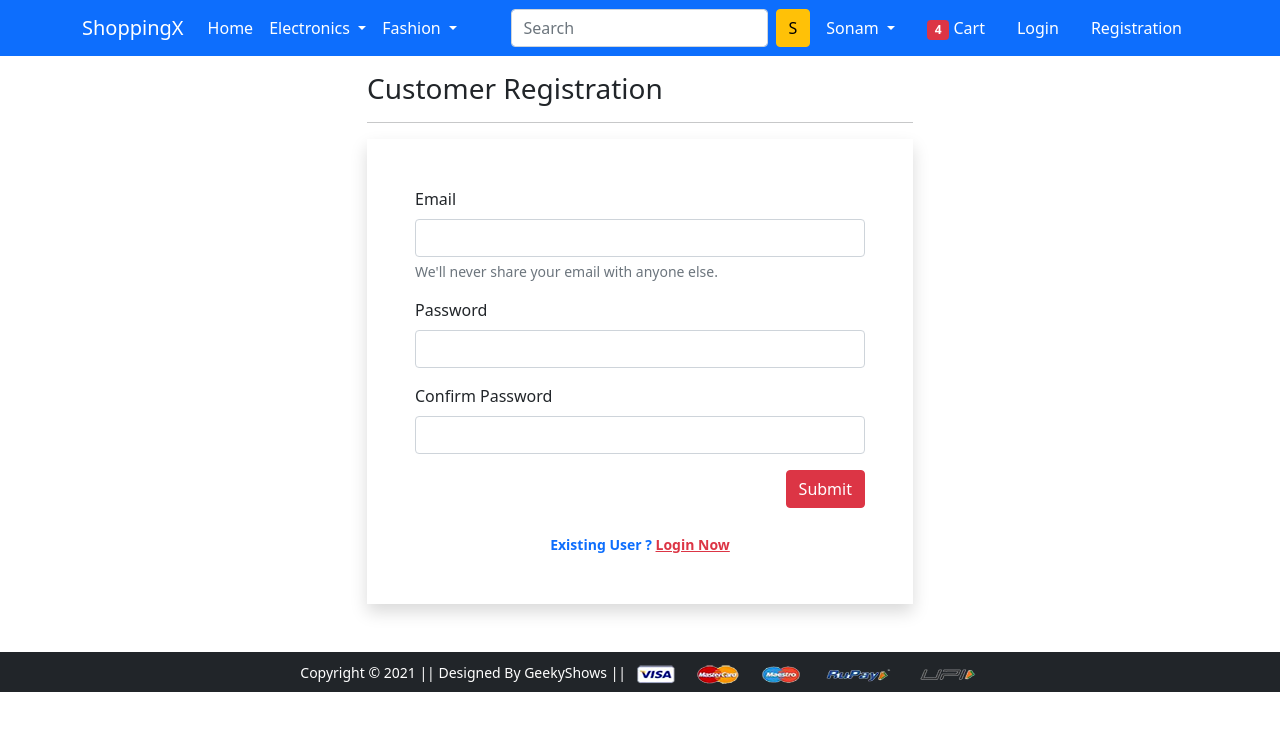
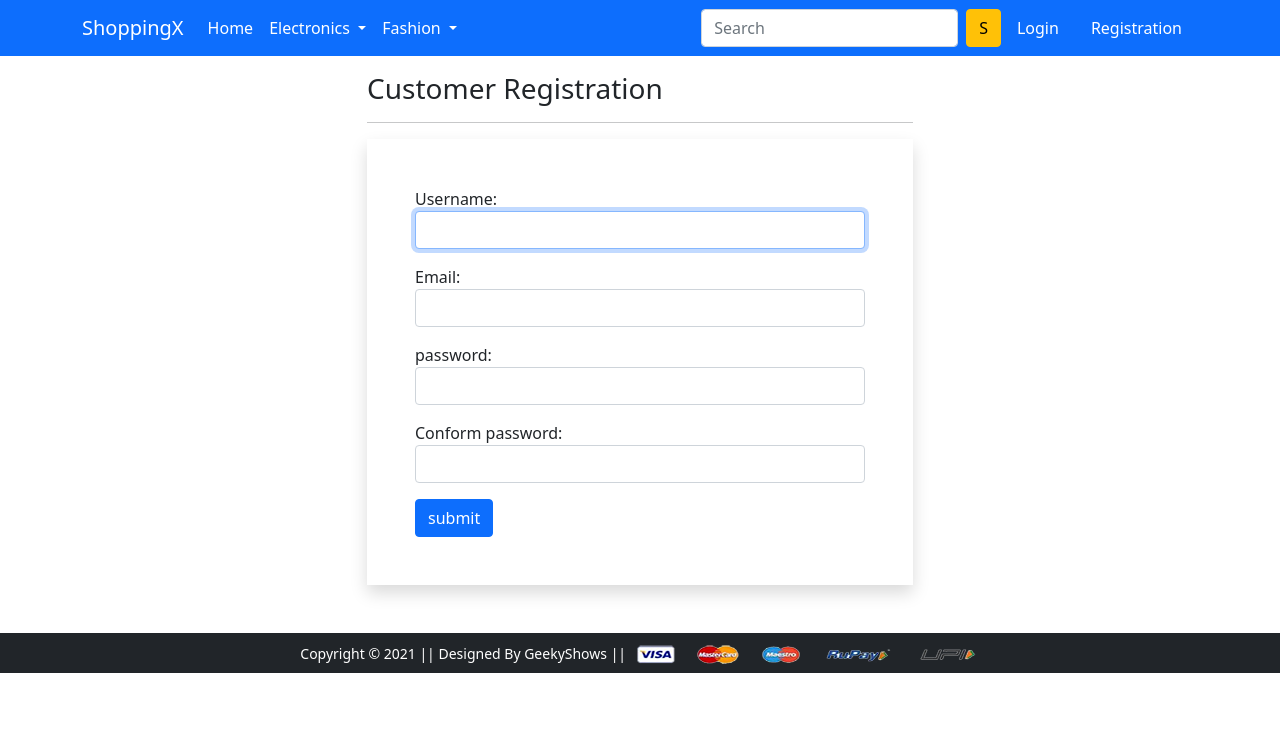
Before and after one commit to foramdadhaniya1111/shoppinglyx, a Django app: page /registration/ in a window 1280 px wide. Shown: the top 731 px of the page. Run offline with Django 4.2, Linux system fonts and the light colour scheme; some libraries are stand-ins or nearby versions.

Commit message:
second changes

```diff
--- a/app/admin.py
+++ b/app/admin.py
@@ -17,7 +17,6 @@ class Cartmodeladmin(admin.ModelAdmin):
     list_display = ['id','user','product','quantity']
 
 
-
 @admin.register(Orderplaced)
 class Orderplacedmodeladmin(admin.ModelAdmin):
     list_display = ['id','user','customer','product','quantity','ordered_date','status']
--- /dev/null
+++ b/app/forms.py
@@ -0,0 +1,22 @@
+from django import forms
+from django.contrib.auth.forms import UserCreationForm,AuthenticationForm,UsernameField
+from django.contrib.auth.models import User
+from django.utils.translation import gettext,gettext_lazy as _
+
+
+
+class Customerregistrationform(UserCreationForm):
+    password1 = forms.CharField(label='password',widget=forms.PasswordInput(attrs={'class':'form-control'}))
+    password2 = forms.CharField(label='Conform password',widget=forms.PasswordInput(attrs={'class':'form-control'}))
+    email = forms.CharField(required=True,widget=forms.EmailInput(attrs={'class':'form-control'}))
+
+    class Meta:
+        model = User
+        fields = ['username','email','password1','password2']
+        labels = {'email':'Email'}
+        widgets = {'username':forms.TextInput(attrs={'class':'form-control'})}
+
+
+class Loginform(AuthenticationForm):
+    username = UsernameField(widget=forms.TextInput(attrs={'autofocus':True,'class':'form-control'}))
+    password = forms.CharField(label=('password'),strip=False,widget=forms.PasswordInput(attrs={'autocomplete':'current-password','class':'form-control'}))
--- a/app/templates/app/base.html
+++ b/app/templates/app/base.html
@@ -58,7 +58,8 @@
          </form>
          <div>
           <ul class="navbar-nav me-auto mb-2 mb-lg-0">
-           <li class="nav-item dropdown mx-2">
+           {% if request.user.is_authenticated %}
+            <li class="nav-item dropdown mx-2">
               <a class="nav-link dropdown-toggle text-white" href="#" id="profileDropdown" role="button" data-bs-toggle="dropdown" aria-expanded="false">
                 Sonam
               </a>
@@ -66,18 +67,20 @@
                 <li><a class="dropdown-item" href="{% url 'profile' %}">Profile</a></li>
                 <li><a class="dropdown-item" href="{% url 'orders' %}">Orders</a></li>
                 <li><a class="dropdown-item" href="{% url 'changepassword' %}">Change Password</a></li>
-                <li><a class="dropdown-item" href="#">Logout</a></li>
+                <li><a class="dropdown-item" href="{% url 'logout' %}">Logout</a></li>
               </ul>
             </li>
             <li class="nav-item mx-2">
              <a href="{% url 'add-to-cart' %}" class="nav-link text-white"><span class="badge bg-danger">4</span> Cart </a>
             </li>
+            {% else %}
             <li class="nav-item mx-2">
              <a href="{% url 'login' %}" class="nav-link text-white">Login</a>
             </li>
             <li class="nav-item mx-2">
              <a href="{% url 'customerregistration' %}" class="nav-link text-white">Registration</a>
             </li>
+            {% endif %}
           </ul>
          </div>
        </div>
--- a/app/templates/app/customerregistration.html
+++ b/app/templates/app/customerregistration.html
@@ -9,30 +9,23 @@
    <hr>
 
    <form action="" method="post" novalidate class="shadow p-5">
-    <div class="mb-3">
-     <label for="inputEmail4" class="form-label">Email</label>
-     <input type="email" class="form-control" id="inputEmail4">
-     <div id="emailHelp" class="form-text">We'll never share your email with anyone else.</div>
-    </div>
-    <div class="mb-3">
-     <label for="inputPassword1" class="form-label">Password</label>
-     <input type="password" class="form-control" id="inputPassword1">
-    </div>
-    <div class="mb-3">
-     <label for="inputPassword2" class="form-label">Confirm Password</label>
-     <input type="password" class="form-control" id="inputPassword2">
-    </div>
-    <div class="text-end">
-     <button type="button" class="btn btn-danger">Submit</button>
-    </div>
-    <br>
-    <div class="text-center text-primary fw-bold"><small>Existing User ? <a href="{% url 'login' %}"
-       class="text-danger">Login Now</a> </small></div>
-    {% if form.non_field_errors %}
-    {% for error in form.non_field_errors %}
-    <p class="alert alert-danger my-3">{{error}}</p>
+      {% csrf_token %}
+    {% if messages %}
+
+      {% for message in messages %}
+         <p {% if message.tags %} class="alert alert-{{message.tags}} mb-5" {% endif %}>{{message}}</p>
+      {% endfor %}
+
+
+    {% endif %}
+
+    {% for fm in form %}
+      <div class="form-group mb-3">
+         {{fm.label_tag}} {{fm}} <small class="text-danger">{{fm.errors|striptags}}</small>
+      </div>
     {% endfor %}
-    {% endif %}
+      <input type="submit" value="submit" class="btn btn-primary">
+
    </form>
   </div>
  </div>
--- a/app/urls.py
+++ b/app/urls.py
@@ -2,18 +2,23 @@ from django.urls import path
 from app import views
 from django.conf import settings
 from django.conf.urls.static import static
+from django.contrib.auth import views as auth_views
+from .forms import Loginform
+
 urlpatterns = [
-    # path('', views.home),
+
     path('',views.Productview.as_view(),name='home'),
-    path('product-detail/', views.product_detail, name='product-detail'),
+    path('product-detail/<int:pk>', views.Productdetailview.as_view(), name='product-detail'),
     path('cart/', views.add_to_cart, name='add-to-cart'),
     path('buy/', views.buy_now, name='buy-now'),
     path('profile/', views.profile, name='profile'),
     path('address/', views.address, name='address'),
     path('orders/', views.orders, name='orders'),
     path('changepassword/', views.change_password, name='changepassword'),
-    path('mobile/', views.mobile, name='mobile'),
-    path('login/', views.login, name='login'),
-    path('registration/', views.customerregistration, name='customerregistration'),
+    path('mobile/',views.mobile,name='mobile'),
+    path('mobile/<slug:data>', views.mobile, name='mobiledata'),
+    path('accounts/login/', auth_views.LoginView.as_view(template_name='app/login.html',authentication_form=Loginform),name="login"),
+    path('logout/',auth_views.LogoutView.as_view(next_page='login'),name='logout'),
+    path('registration/', views.Customerregistrationview.as_view(), name='customerregistration'),
     path('checkout/', views.checkout, name='checkout'),
 ] + static(settings.MEDIA_URL,document_root=settings.MEDIA_ROOT)
--- a/app/views.py
+++ b/app/views.py
@@ -1,6 +1,10 @@
 from django.shortcuts import render
 from django.views import View
 from .models import Customer,Product,Cart,Orderplaced
+from .forms import Customerregistrationform
+from django.contrib import messages
+
+
 # def home(request):
 #  return render(request, 'app/home.html')
 class Productview(View):
@@ -10,8 +14,13 @@ class Productview(View):
         mobiles = Product.objects.filter(category='M')
         return render(request,'app/home.html',{'topwears':topwears,'bottomwears':bottomwears,'mobiles':mobiles})
 
-def product_detail(request):
- return render(request, 'app/productdetail.html')
+# def product_detail(request):
+#  return render(request, 'app/productdetail.html')
+
+class Productdetailview(View):
+    def get(self,request,pk):
+        product = Product.objects.get(pk=pk)
+        return render(request,'app/productdetail.html',{'product':product})
 
 def add_to_cart(request):
  return render(request, 'app/addtocart.html')
@@ -31,14 +40,30 @@ def orders(request):
 def change_password(request):
  return render(request, 'app/changepassword.html')
 
-def mobile(request):
- return render(request, 'app/mobile.html')
+def mobile(request,data=None):
+    if data == None:
+        mobiles = Product.objects.filter(category='M')
+    elif data == 'iphone' or data == 'oppo':
+        mobiles = Product.objects.filter(category='M').filter(brand=data)
+    elif data == 'below':
+        mobiles = Product.objects.filter(category='M').filter(discounted_price__lt=40)
+    elif data == 'above':
+        mobiles = Product.objects.filter(category='M').filter(discounted_price__gt=20)
+    return render(request, 'app/mobile.html',{'mobiles':mobiles})
 
-def login(request):
- return render(request, 'app/login.html')
 
-def customerregistration(request):
- return render(request, 'app/customerregistration.html')
+
+class Customerregistrationview(View):
+    def get(self,request):
+        form = Customerregistrationform()
+        return render(request, 'app/customerregistration.html',{'form':form})
+
+    def post(self,request):
+        form = Customerregistrationform(request.POST)
+        if form.is_valid():
+            messages.success(request,'Registered Successfully!!')
+            form.save()
+        return render(request, 'app/customerregistration.html',{'form':form})
 
 def checkout(request):
  return render(request, 'app/checkout.html')
--- a/shoppinglyx/settings.py
+++ b/shoppinglyx/settings.py
@@ -119,6 +119,7 @@ USE_TZ = True
 STATIC_URL = 'static/'
 MEDIA_URL = 'media/'
 MEDIA_ROOT = BASE_DIR / 'media'
+LOGIN_REDIRECT_URL = '/profile/'
 
 # Default primary key field type
 # https://docs.djangoproject.com/en/4.2/ref/settings/#default-auto-field
```
Also changed, not shown: app/templates/app/home.html (+18 -3 lines), app/templates/app/login.html (+9 -13 lines), app/templates/app/mobile.html (+24 -3 lines), app/templates/app/productdetail.html (+4 -4 lines), db.sqlite3.
